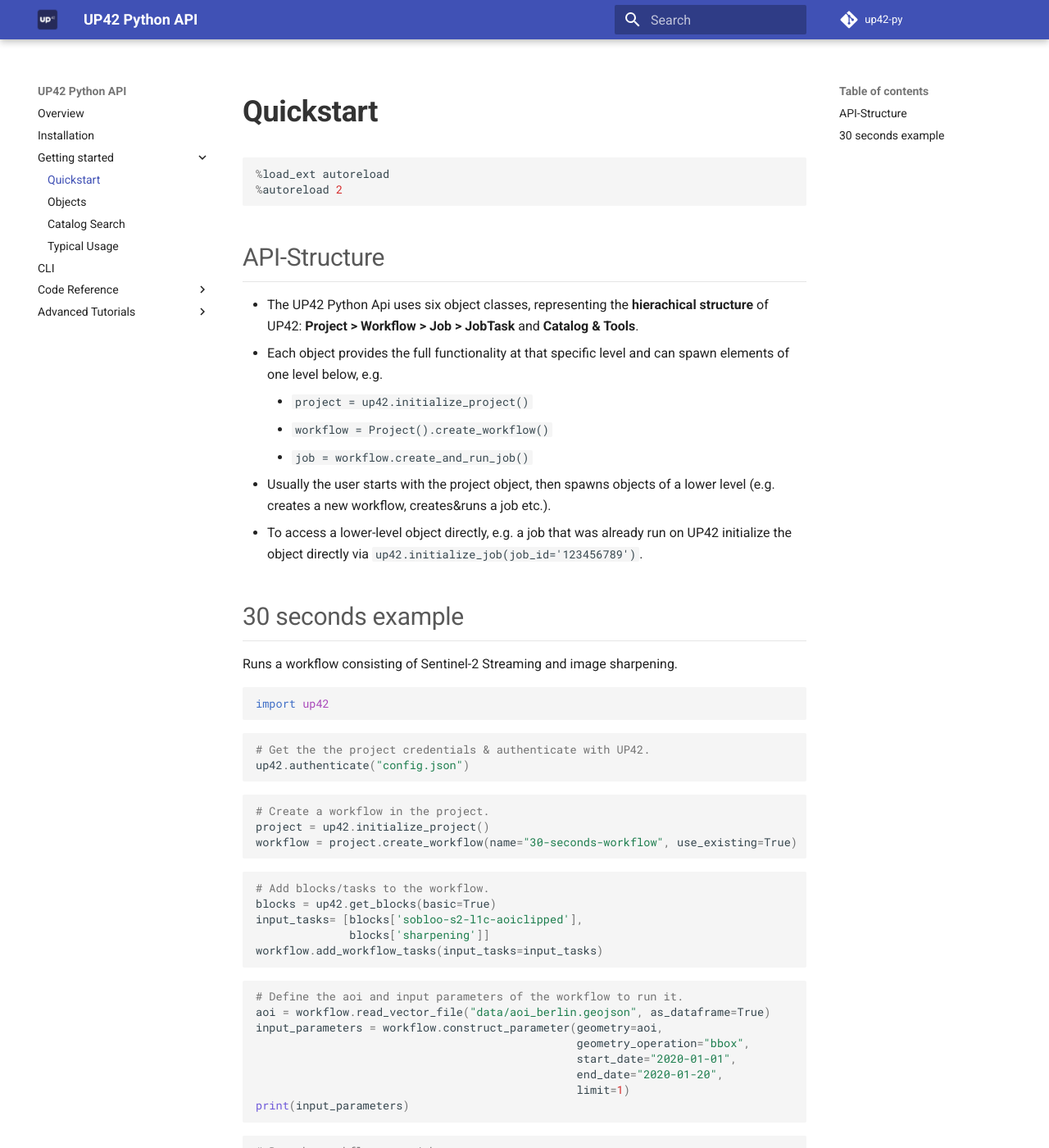
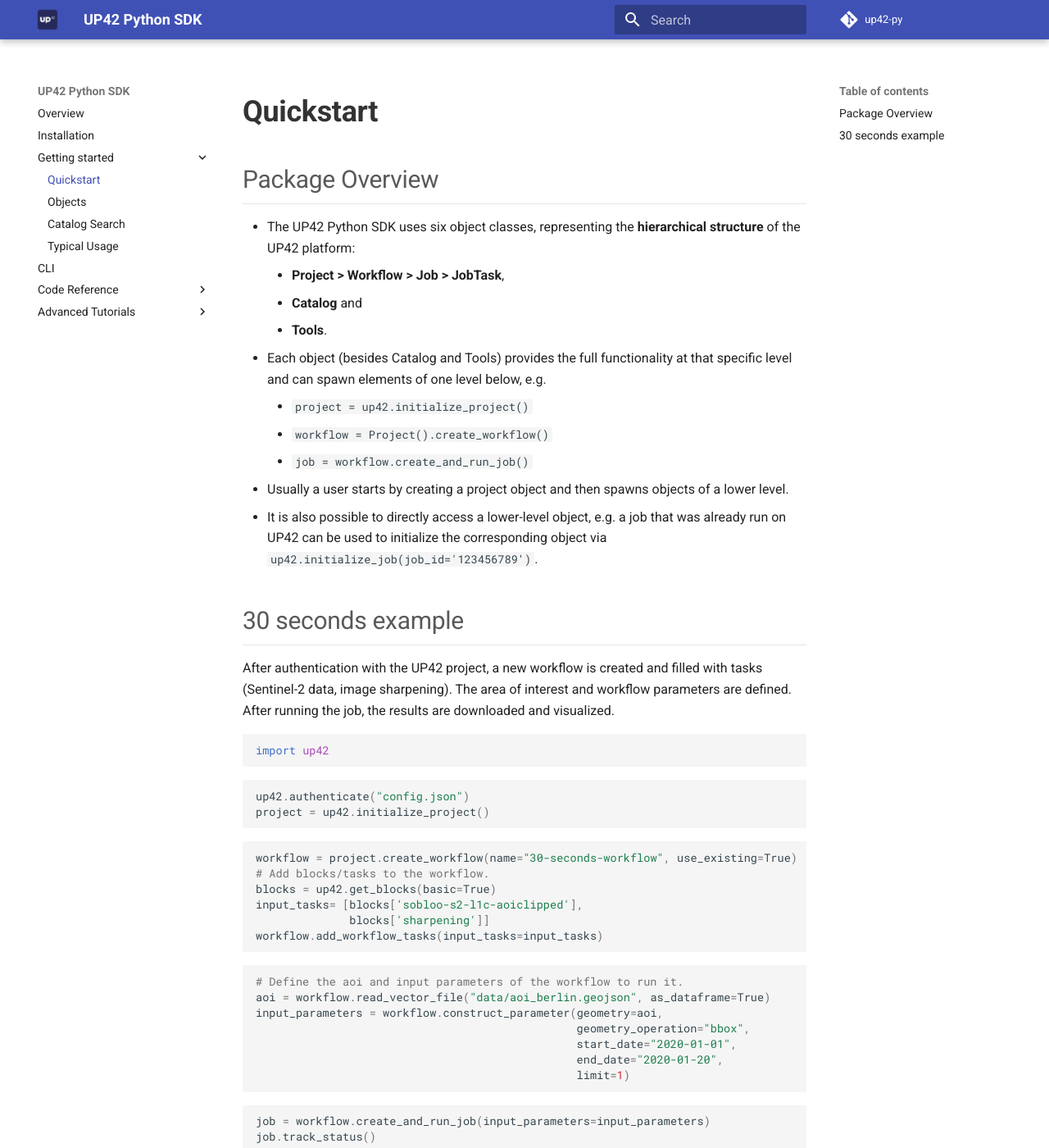
Before and after one commit to up42/up42-py, an MkDocs documentation site: the page built from docs/01_quickstart.md, in a window 1280 px wide and 1400 px high. Shown: the whole window at 82% size. Built offline with MkDocs 1.6.1 and Material for MkDocs 9.7.7, drawn with Linux system fonts in a browser that asks for light colours; comment, search, counter and statistics services are not loaded; some of the changed text lies outside the part shown.

````diff
--- a/docs/01_quickstart.md
+++ b/docs/01_quickstart.md
@@ -1,25 +1,23 @@
 # Quickstart
 
 
-```python
-%load_ext autoreload
-%autoreload 2
-```
+## Package Overview
 
-## API-Structure
-
-- The UP42 Python Api uses six object classes, representing the **hierachical structure** of UP42: **Project > Workflow > Job > JobTask** and **Catalog & Tools**.
-- Each object provides the full functionality at that specific level and can spawn elements of one level below, e.g.
+- The UP42 Python SDK uses six object classes, representing the **hierarchical structure** of the UP42 platform:
+    - **Project > Workflow > Job > JobTask**,
+    - **Catalog** and
+    - **Tools**.
+- Each object (besides Catalog and Tools) provides the full functionality at that specific level and can spawn elements of one level below, e.g.
     - `project = up42.initialize_project()`
     - `workflow = Project().create_workflow()`
     - `job = workflow.create_and_run_job()`
-<br>
-- Usually the user starts with the project object, then spawns objects of a lower level (e.g. creates a new workflow, creates&runs a job etc.).
-- To access a lower-level object directly, e.g. a job that was already run on UP42 initialize the object directly via `up42.initialize_job(job_id='123456789')`.
+- Usually a user starts by creating a project object and then spawns objects of a lower level.
+- It is also possible to directly access a lower-level object, e.g. a job that was already run on UP42 can be used to initialize the corresponding object via `up42.initialize_job(job_id='123456789')`.
 
 ## 30 seconds example
 
-Runs a workflow consisting of Sentinel-2 Streaming and image sharpening.
+After authentication with the UP42 project, a new workflow is created and filled with tasks (Sentinel-2 data, image sharpening).
+The area of interest and workflow parameters are defined. After running the job, the results are downloaded and visualized.
 
 
 ```python
@@ -28,19 +26,13 @@ import up42
 
 
 ```python
-# Get the the project credentials & authenticate with UP42.
 up42.authenticate("config.json")
+project = up42.initialize_project()
 ```
 
 
 ```python
-# Create a workflow in the project.
-project = up42.initialize_project()
 workflow = project.create_workflow(name="30-seconds-workflow", use_existing=True)
-```
-
-
-```python
 # Add blocks/tasks to the workflow.
 blocks = up42.get_blocks(basic=True)
 input_tasks= [blocks['sobloo-s2-l1c-aoiclipped'],
@@ -57,37 +49,17 @@ input_parameters = workflow.construct_parameter(geometry=aoi,
                                                 start_date="2020-01-01",
                                                 end_date="2020-01-20",
                                                 limit=1)
-print(input_parameters)
 ```
 
 
 ```python
-# Run the workflow as a job
 job = workflow.create_and_run_job(input_parameters=input_parameters)
 job.track_status()
 ```
 
 
 ```python
-# Plot the scene quicklooks.
-job.download_quicklook()
-job.plot_quicklook()
-```
-
-
-```python
-# Plot & analyse the results.
-results_fp = job.download_result()
-print(results_fp)
-```
-
-
-```python
-job.plot_result()
-```
-
-
-```python
+job.download_result()
 job.map_result()
 ```
 
--- a/mkdocs.yml
+++ b/mkdocs.yml
@@ -1,6 +1,6 @@
 ## Project information
-site_name: UP42 Python API
-site_description: UP42 Python API
+site_name: UP42 Python SDK
+site_description: UP42 Python SDK
 edit_uri: ''  #disables edit button
 
 ## Repository
````
Also changed, not shown: README.md (+19 -9 lines), docs/03_catalog.md (+0 -3 lines), docs/04_typical_usage.md (+0 -3 lines), docs/index.md (+10 -1 lines), 3 other files.
